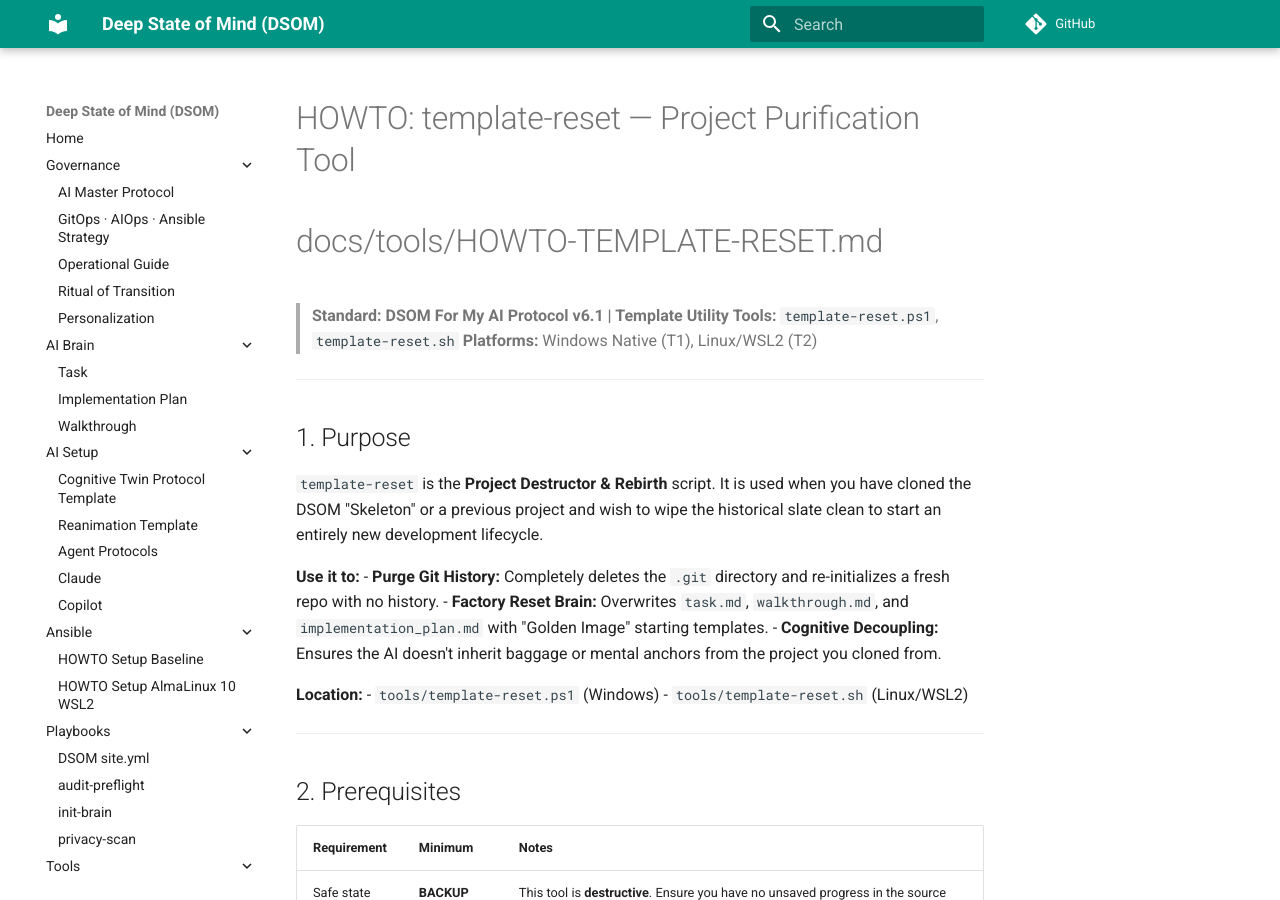
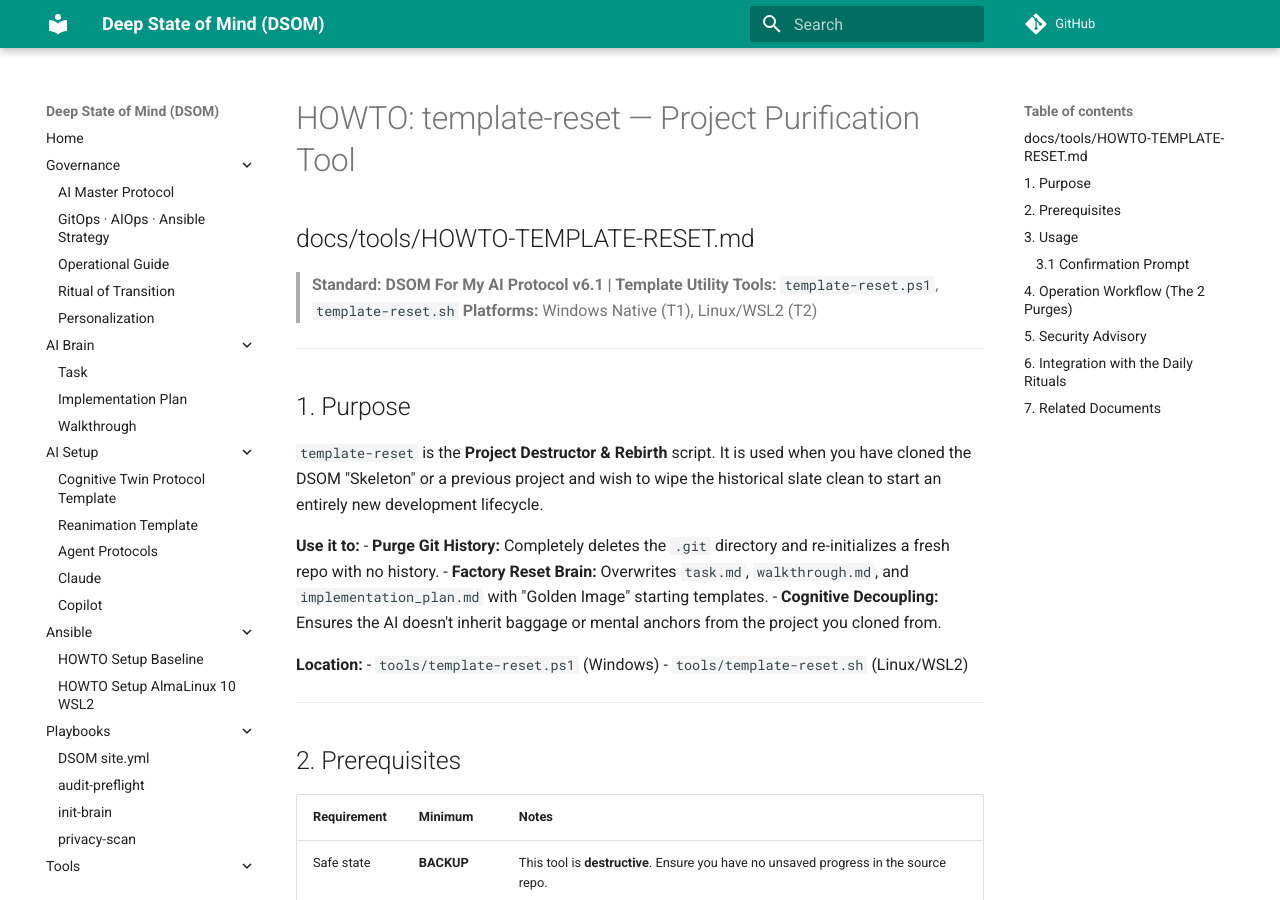
Before and after one commit to linuxmalaysia/deep-state-of-mind-for-my-ai, an MkDocs documentation site: the page built from docs/tools/HOWTO-TEMPLATE-RESET.md, in a window 1280 px wide and 900 px high. Built offline with MkDocs 1.6.1 and Material for MkDocs 9.7.7, drawn with Linux system fonts in a browser that asks for light colours; comment, search, counter and statistics services are not loaded.

Commit message:
chore(checkpoint): modified tracked files [2026-04-08 21:36:03]

```diff
--- a/docs/tools/HOWTO-TEMPLATE-RESET.md
+++ b/docs/tools/HOWTO-TEMPLATE-RESET.md
@@ -1,6 +1,6 @@
 # HOWTO: template-reset — Project Purification Tool
 
-# docs/tools/HOWTO-TEMPLATE-RESET.md
+## docs/tools/HOWTO-TEMPLATE-RESET.md
 
 > **Standard: DSOM For My AI Protocol v6.1 | Template Utility**
 > **Tools:** `template-reset.ps1`, `template-reset.sh`
```
